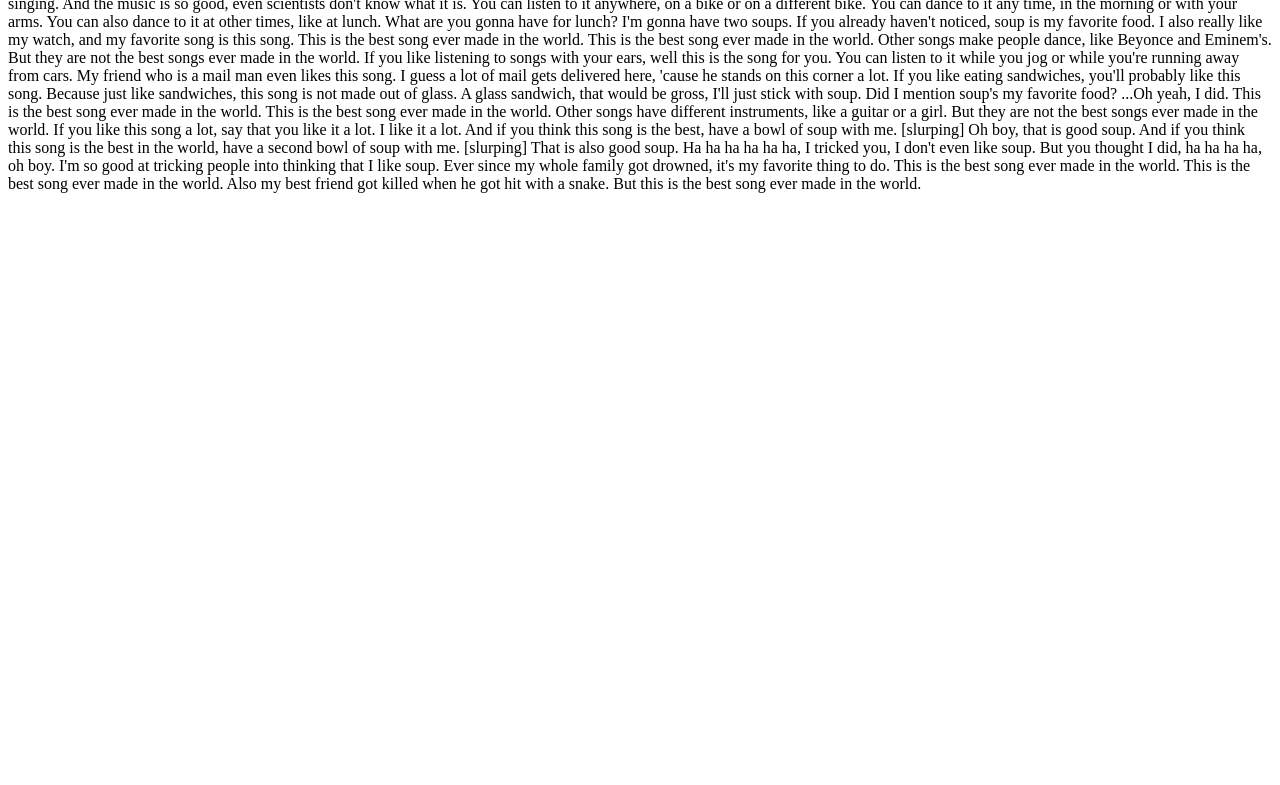
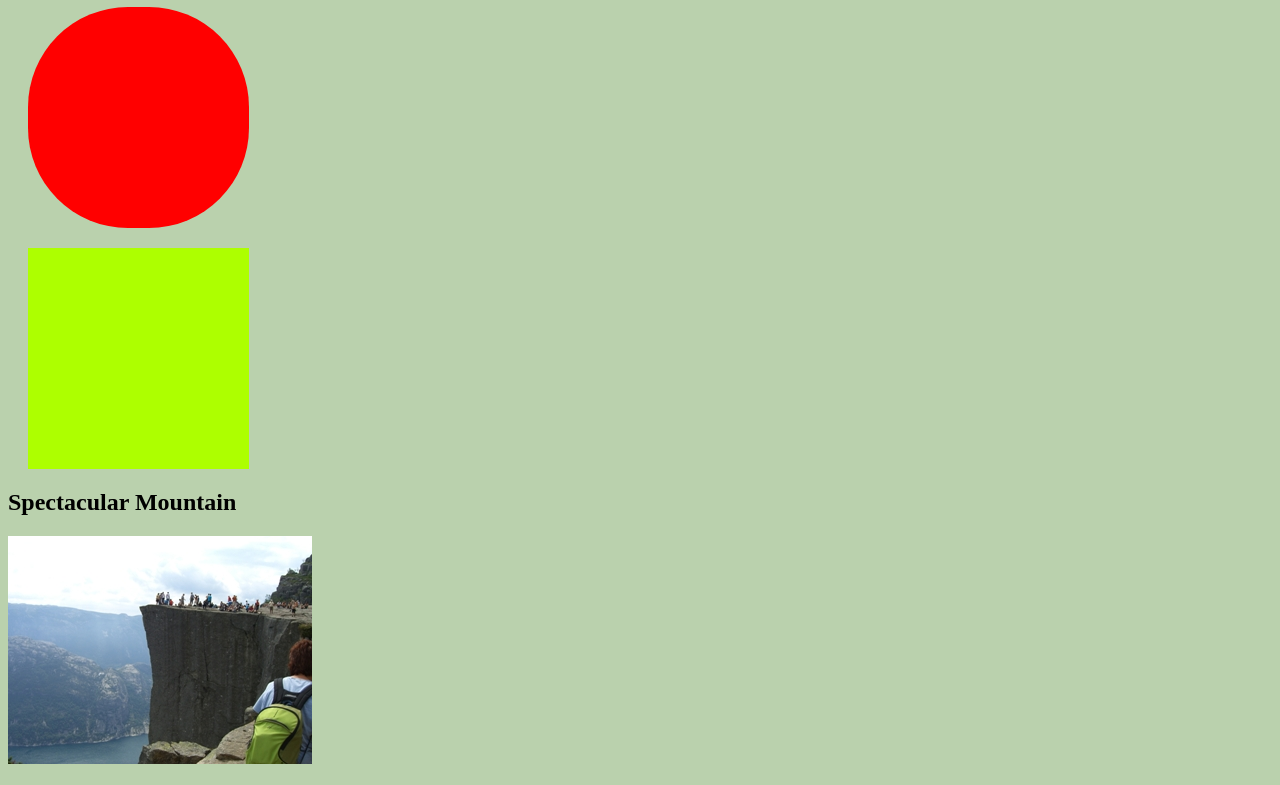
Before and after one commit to JeffTheReff/Git_Hub_Demo, a plain HTML site: page index.html in a window 1280 px wide. Shown: the part 73-858 px from the top of the page. Before the commit the page ends 800 px from the top, so only its background shows below. Drawn offline with Linux system fonts and the light colour scheme.

Commit message:
PINEAPPLES
drbghjereuwidsvge

```diff
--- a/css/style.css
+++ b/css/style.css
@@ -0,0 +1,21 @@
+body{
+
+	background-color: #BAD1AD;
+
+}
+
+div{
+	background-color: #ADFF00
+;
+	height: 221px;
+	width: 221px;
+	margin: 20px;
+}
+#circle{
+	border-radius: 100px;
+	background-color: red;
+}
+
+h1{
+	color:blue;
+}
--- a/index.html
+++ b/index.html
@@ -1,57 +1,17 @@
 <!DOCTYPE html>
 <html>
 <head>
-	<title>#RED JeffTheReff's very cool and special thing!</title>
+	<title>PIE!</title>
+	<link rel="stylesheet" type="text/css" href="css/style.css">
 </head>
 <body>
-	<p id="cool"> namCa  like pe </p>
-	This is the best song ever made in the world.
-	Other songs are good, even some are really good.
-	But they are not the best songs ever made in the world.
+<h1>Ths is the best song ever made in the world</h1>
+<div id="circle"></div>
+<p></p>
+<div></div>
+<h2>Spectacular Mountain</h2>
+<img src="Assets/pic_mountain.jpg" alt="Mountain View" style="width:304px;height:228px;">
 
-	It has a lot of good beats and a lot of good singing.
-	And the music is so good, even scientists don't know what it is.
-	You can listen to it anywhere, on a bike or on a different bike.
-	You can dance to it any time, in the morning or with your arms.
-	You can also dance to it at other times, like at lunch.
-	What are you gonna have for lunch? I'm gonna have two soups.
-	If you already haven't noticed, soup is my favorite food.
-	I also really like my watch, and my favorite song is this song.
-
-	This is the best song ever made in the world.
-	This is the best song ever made in the world.
-	Other songs make people dance, like Beyonce and Eminem's.
-	But they are not the best songs ever made in the world.
-
-	If you like listening to songs with your ears, well this is the song for you.
-	You can listen to it while you jog or while you're running away from cars.
-	My friend who is a mail man even likes this song.
-	I guess a lot of mail gets delivered here, 'cause he stands on this corner a lot.
-	If you like eating sandwiches, you'll probably like this song.
-	Because just like sandwiches, this song is not made out of glass.
-	A glass sandwich, that would be gross, I'll just stick with soup.
-	Did I mention soup's my favorite food? ...Oh yeah, I did.
-
-	This is the best song ever made in the world.
-	This is the best song ever made in the world.
-	Other songs have different instruments, like a guitar or a girl.
-	But they are not the best songs ever made in the world.
-
-	If you like this song a lot, say that you like it a lot.
-	I like it a lot.
-	And if you think this song is the best, have a bowl of soup with me.
-	[slurping] Oh boy, that is good soup.
-	And if you think this song is the best in the world, have a second bowl of soup with me.
-	[slurping] That is also good soup.
-	Ha ha ha ha ha ha, I tricked you, I don't even like soup.
-	But you thought I did, ha ha ha ha, oh boy.
-	I'm so good at tricking people into thinking that I like soup.
-	Ever since my whole family got drowned, it's my favorite thing to do.
-
-	This is the best song ever made in the world.
-	This is the best song ever made in the world.
-	Also my best friend got killed when he got hit with a snake.
-	But this is the best song ever made in the world.
-
+<div></div>
 </body>
 </html>
```
Also changed, not shown: Assets/pic_mountain.jpg (added).
